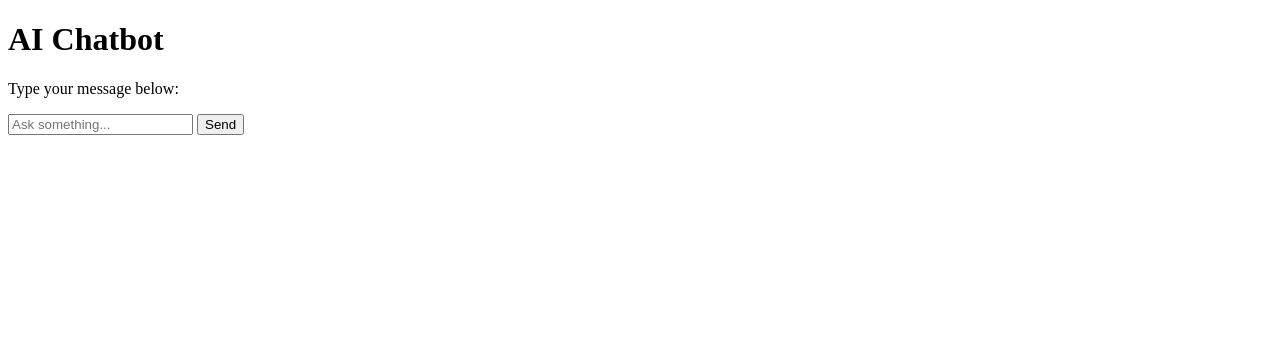
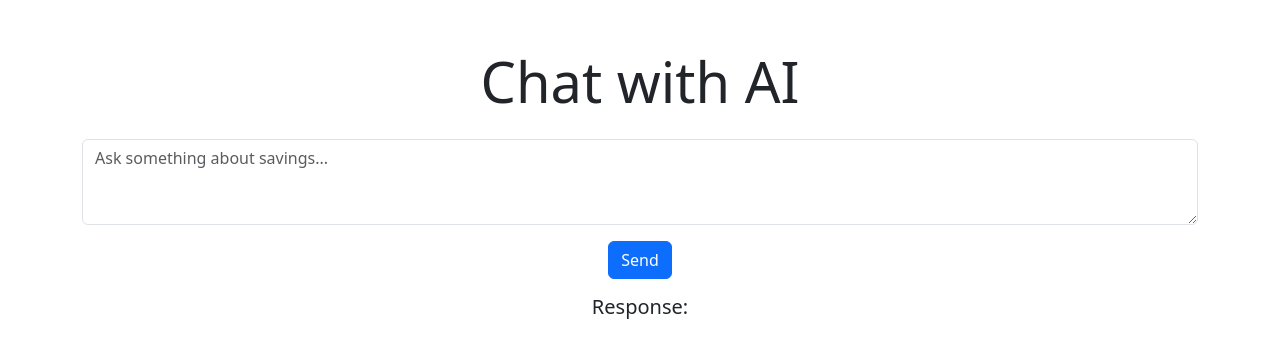
Before and after one commit to SharadPal21/Saving-Goal-Tracker, a Flask app: template templates/chat.html in a window 1280 px wide. Shown: the top 358 px of the page. Run offline with Flask 3, Linux system fonts and the light colour scheme; the template is opened without the code that fills it, so the values that code supplies are empty.

Commit message:
Enhance: Added AI chatbot with OpenAI GPT API integration

```diff
--- a/requirements.txt
+++ b/requirements.txt
@@ -2,3 +2,4 @@
 requests
 logging
 python-dotenv
+openai
--- a/templates/chat.html
+++ b/templates/chat.html
@@ -3,15 +3,33 @@
 <head>
     <meta charset="UTF-8">
     <meta name="viewport" content="width=device-width, initial-scale=1.0">
-    <title>Chatbot</title>
+    <title>AI Chatbot</title>
+    <link rel="stylesheet" href="https://cdn.jsdelivr.net/npm/bootstrap@5.3.0/dist/css/bootstrap.min.css">
 </head>
-<body>
-    <h1>AI Chatbot</h1>
-    <p>Type your message below:</p>
-    <input type="text" id="userInput" placeholder="Ask something...">
-    <button onclick="sendMessage()">Send</button>
-    <p id="response"></p>
+<body class="container text-center mt-5">
+    <h1 class="display-4">Chat with AI</h1>
+    <div class="mt-4">
+        <textarea id="user_input" class="form-control" rows="3" placeholder="Ask something about savings..."></textarea>
+        <button onclick="sendMessage()" class="btn btn-primary mt-3">Send</button>
+    </div>
+    <div class="mt-3">
+        <h5>Response:</h5>
+        <p id="response"></p>
+    </div>
 
-    <script src="{{ url_for('static', filename='chatbot_ui.js') }}"></script>
+    <script>
+        function sendMessage() {
+            let userMessage = document.getElementById("user_input").value;
+            fetch("/chat", {
+                method: "POST",
+                headers: { "Content-Type": "application/json" },
+                body: JSON.stringify({ message: userMessage })
+            })
+            .then(response => response.json())
+            .then(data => {
+                document.getElementById("response").innerText = data.response;
+            });
+        }
+    </script>
 </body>
 </html>
```
Also changed, not shown: utils/chatbot_ai.py (+23 -14 lines).
